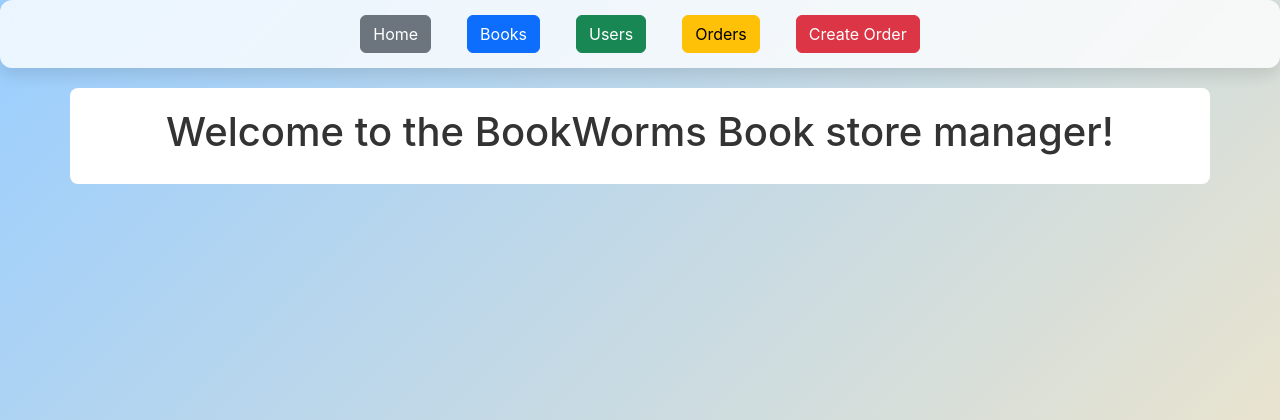
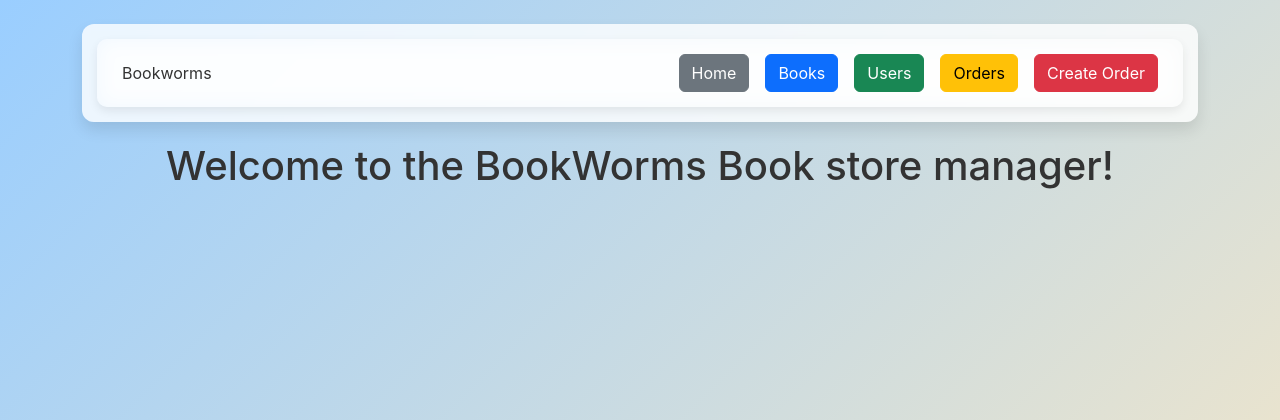
Before and after one commit to Kylea4708/Agile-Project-2025, a Flask app: page / in a window 1280 px wide. Shown: the top 420 px of the page. Run offline with Flask 3, Linux system fonts and the light colour scheme.

Commit message:
added app name on the navbar and minor css fixes

```diff
--- a/Project/templates/base.html
+++ b/Project/templates/base.html
@@ -32,40 +32,39 @@
             transform: translateY(-3px);
         }
 
-        main a {
-            text-decoration: none;
-            margin: 0 10px;
-            color: #007bff;
-            font-weight: bold;
+        .navbar {
+            display: flex;
+            align-items: center;
+            justify-content: space-between;
+            padding: 15px 25px;
+            background-color: rgba(255, 255, 255, 0.2);
+            box-shadow: 0px 4px 10px rgba(0, 0, 0, 0.08);
+            border-radius: 10px;
+            backdrop-filter: blur(10px);
         }
 
-        main a:hover {
-            color: #0056b3;
-            text-decoration: underline;
-        }
 
-        .container {
-            background-color: white;
-            padding: 20px;
-            border-radius: 8px;
-        }
     </style>
 </head>
 
 <body>
+    <div class="container py-4">
     <main>
+        <div class="navbar">
+        <div class="brand">Bookworms</div>
         <div class="d-flex flex-wrap justify-content-center gap-3">
             <a href="{{ url_for('home') }}" class="btn btn-secondary">Home</a>
             <a href="{{ url_for('books') }}" class="btn btn-primary">Books</a>
             <a href="{{ url_for('users') }}" class="btn btn-success">Users</a>
             <a href="{{ url_for('orders') }}" class="btn btn-warning">Orders</a>
             <a href="{{ url_for('admin_create_order') }}" class="btn btn-danger">Create Order</a>
-
+          </div>
         </div>
     </main>
     <div class="container">
         {% block content %}{% endblock %}
     </div>
+</div>
     <script src="https://cdn.jsdelivr.net/npm/bootstrap@5.3.3/dist/js/bootstrap.bundle.min.js"></script>
 </body>
 
--- a/Project/templates/home.html
+++ b/Project/templates/home.html
@@ -1,7 +1,7 @@
 {% extends "base.html" %}
 
 {% block content %}
-<div class="text-center">
+<div class="text-center mb-4">
   <h1>Welcome to the BookWorms Book store manager!</h1>
 </div>
 {% endblock %}
```
